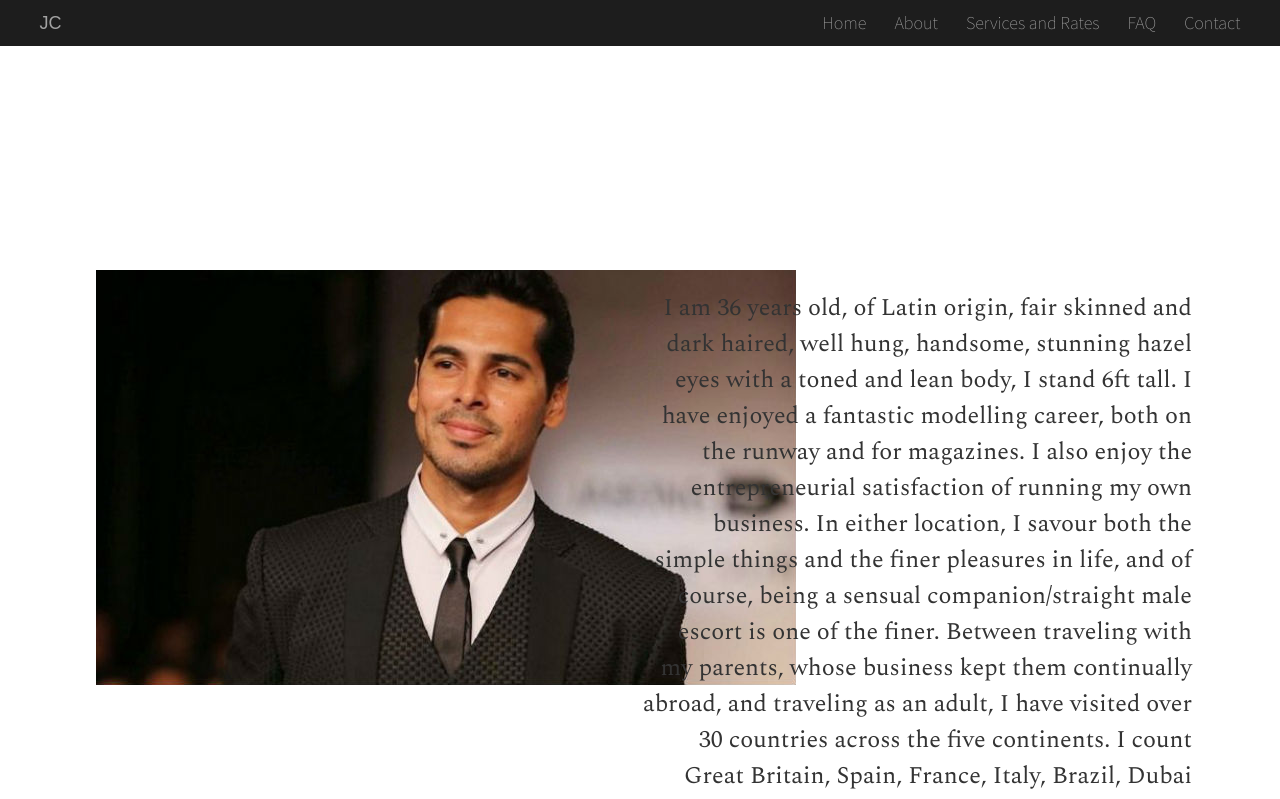
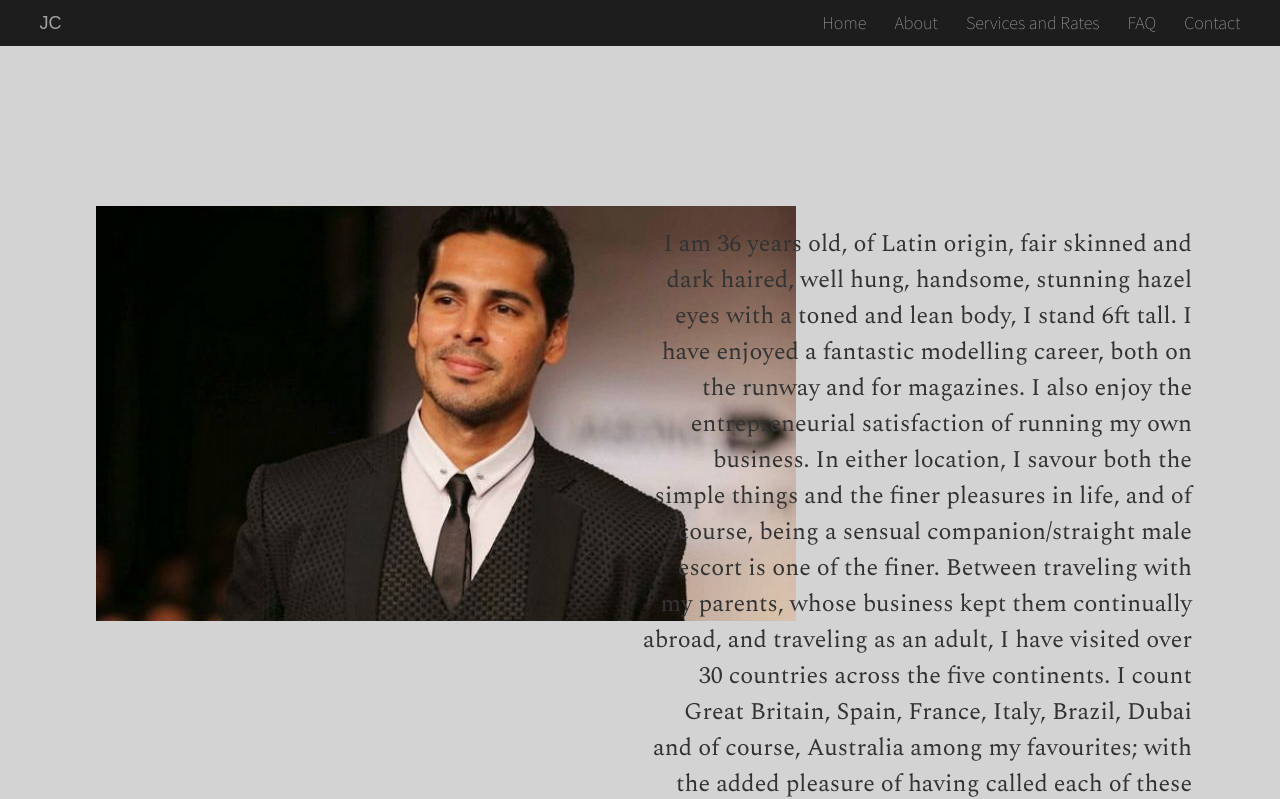
Before and after one commit to karlcode/PerthEscort, a React (Create React App) app: page /about in a window 1280 px wide. Shown: the top 799 px of the page. Built offline with nearby package versions, Linux system fonts and the light colour scheme; a web font is replaced by a local one.

Commit message:
Colour changes

```diff
--- a/src/styles/base/_base.scss
+++ b/src/styles/base/_base.scss
@@ -1,7 +1,6 @@
 body, html {
     margin: 0 !important;
 
-    height: 100vh;
 
 }
 
@@ -14,9 +13,7 @@ body, html {
 }
 
 
-.content {
-  padding-top: 64px;
-}
+
 .light-bg{
   background-color: ghostwhite;
   padding-top: 10rem;
@@ -28,7 +25,7 @@ body, html {
 .dark-bg{
   padding-top: 10rem;
   padding-bottom: 10rem;
-
+  background-color: lightgrey;
   padding-left: 5rem;
   padding-right: 5rem;
 }
--- a/src/styles/main.css
+++ b/src/styles/main.css
@@ -23,15 +23,11 @@ p {
   font-family: 'Calligraffitti', 'Arial', 'Serif'; }
 
 body, html {
-  margin: 0 !important;
-  height: 100vh; }
+  margin: 0 !important; }
 
 .overlay {
   position: absolute;
   z-index: 1; }
-
-.content {
-  padding-top: 64px; }
 
 .light-bg {
   background-color: ghostwhite;
@@ -44,6 +40,7 @@ body, html {
 .dark-bg {
   padding-top: 10rem;
   padding-bottom: 10rem;
+  background-color: lightgrey;
   padding-left: 5rem;
   padding-right: 5rem; }
 
```
